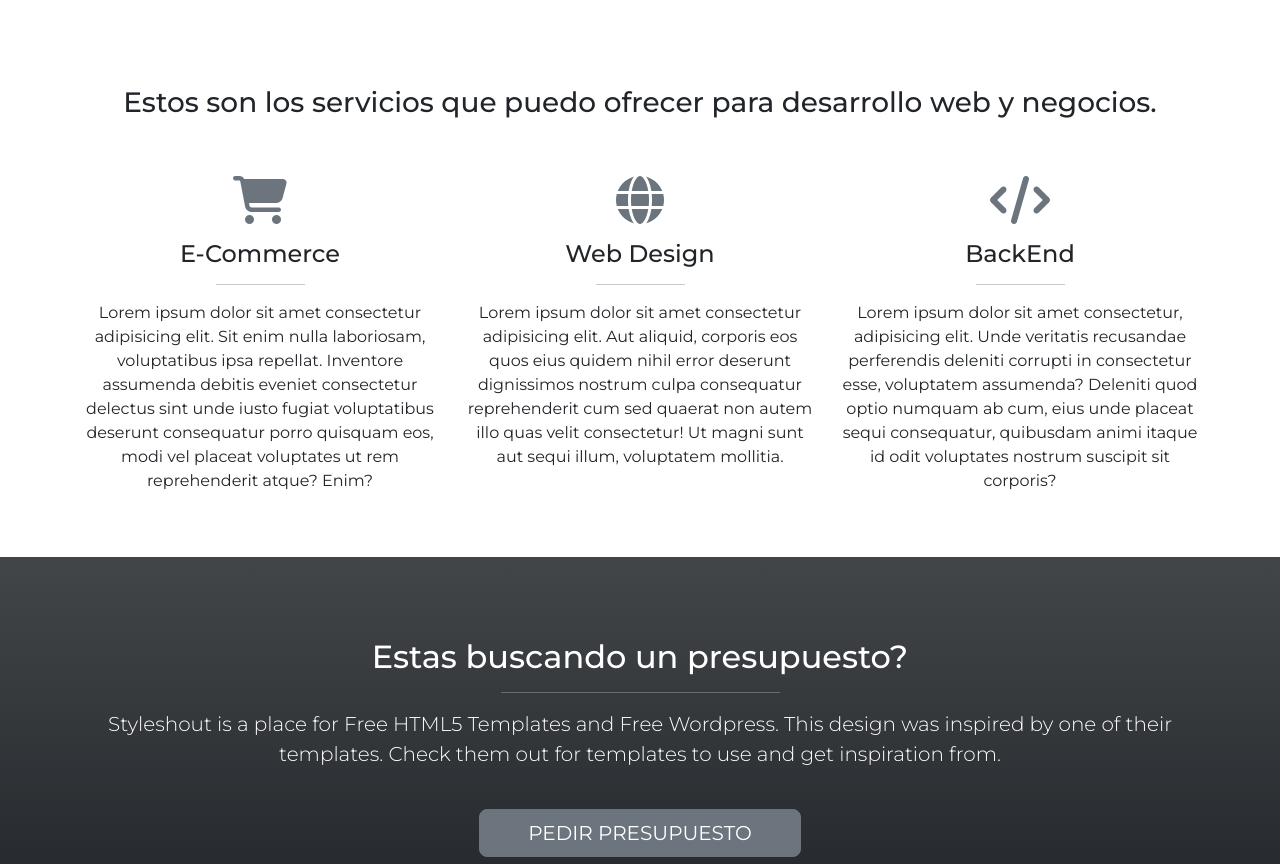
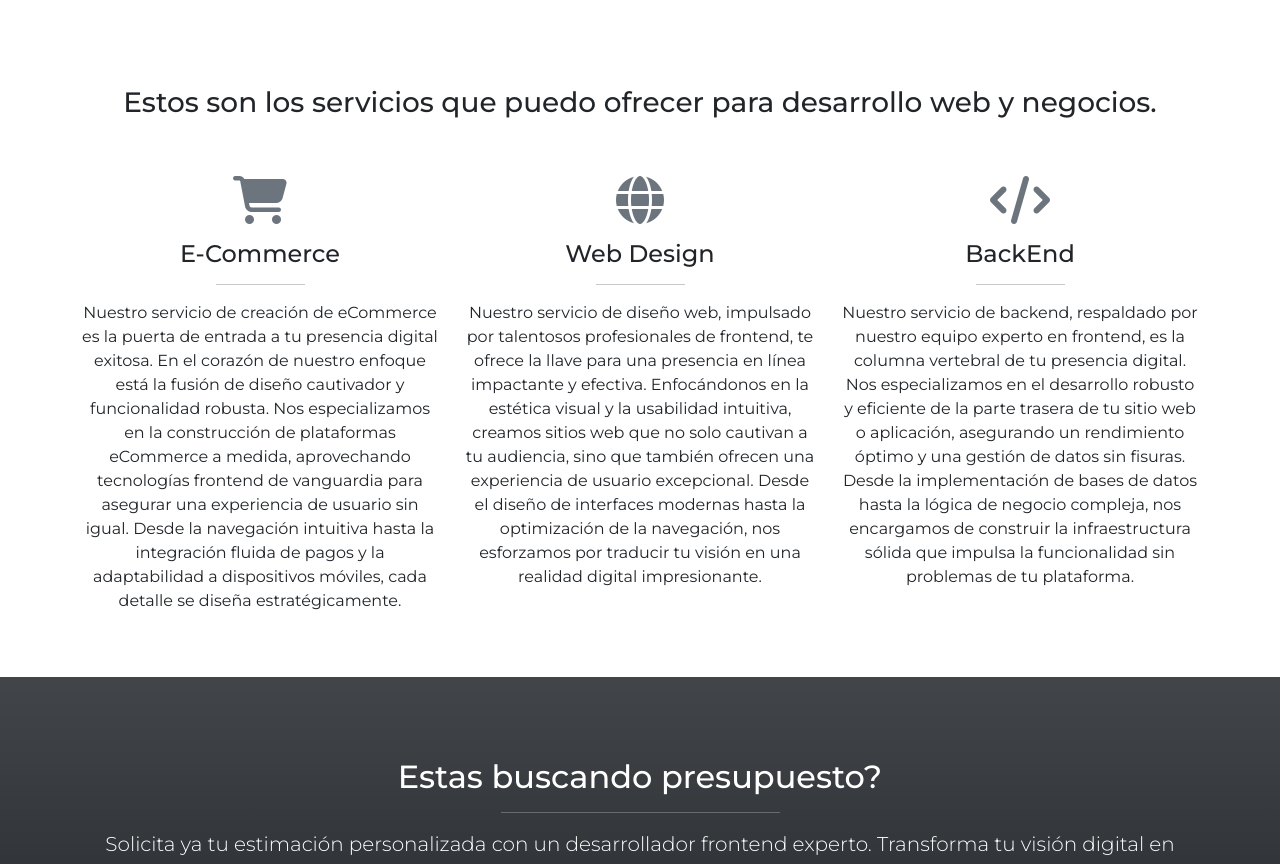
Before and after one commit to ezomoza/PreEntrega3-Zomoza, a plain HTML site: page pages/servicios.html in a window 1280 px wide. Shown: the part 78-942 px from the top of the page. Drawn offline with nearby package versions, Linux system fonts and the light colour scheme.

Commit message:
cambio de contenido de parrafos lorem / correcciones varias

```diff
--- a/css/style.css
+++ b/css/style.css
@@ -350,6 +350,10 @@ header img {
 
 /* TABLET */
 @media (max-width: 1120px) {
+  .sobremiContainer {
+    flex-direction: column;
+    text-align: center;
+  }
   #home {
     display: flex;
     text-align: center;
@@ -404,10 +408,4 @@ header img {
   .hero {
     margin-top: 100px;
   }
-
-  /* sobre mi */
-  .sobremiContainer {
-    flex-direction: column;
-    text-align: center;
-  }
 }
--- a/pages/servicios.html
+++ b/pages/servicios.html
@@ -62,19 +62,20 @@
           <i class="fas fa-shopping-cart fa-3x text-secondary mb-3"></i>
           <h4 class="fs-4">E-Commerce </h4>
           <hr class="w-25 mx-auto">
-          <p class="fs-6">Lorem ipsum dolor sit amet consectetur adipisicing elit. Sit enim nulla laboriosam, voluptatibus ipsa repellat. Inventore assumenda debitis eveniet consectetur delectus sint unde iusto fugiat voluptatibus deserunt consequatur porro quisquam eos, modi vel placeat voluptates ut rem reprehenderit atque? Enim?</p>
+          <p class="fs-6">
+            Nuestro servicio de creación de eCommerce es la puerta de entrada a tu presencia digital exitosa. En el corazón de nuestro enfoque está la fusión de diseño cautivador y funcionalidad robusta. Nos especializamos en la construcción de plataformas eCommerce a medida, aprovechando tecnologías frontend de vanguardia para asegurar una experiencia de usuario sin igual. Desde la navegación intuitiva hasta la integración fluida de pagos y la adaptabilidad a dispositivos móviles, cada detalle se diseña estratégicamente.</p>
         </div>
         <div class="text-center col-12 col-md-4">
           <i class="fas fa-globe fa-3x text-secondary mb-3"></i>
           <h4 class="fs-4">Web Design</h4>
           <hr class="w-25 mx-auto">
-          <p class="fs-6">Lorem ipsum dolor sit amet consectetur adipisicing elit. Aut aliquid, corporis eos quos eius quidem nihil error deserunt dignissimos nostrum culpa consequatur reprehenderit cum sed quaerat non autem illo quas velit consectetur! Ut magni sunt aut sequi illum, voluptatem mollitia.</p>
+          <p class="fs-6">Nuestro servicio de diseño web, impulsado por talentosos profesionales de frontend, te ofrece la llave para una presencia en línea impactante y efectiva. Enfocándonos en la estética visual y la usabilidad intuitiva, creamos sitios web que no solo cautivan a tu audiencia, sino que también ofrecen una experiencia de usuario excepcional. Desde el diseño de interfaces modernas hasta la optimización de la navegación, nos esforzamos por traducir tu visión en una realidad digital impresionante.</p>
         </div>
         <div class="text-center col-12 col-md-4">
           <i class="fas fa-code fa-3x text-secondary mb-3"></i>
           <h4 class="fs-4">BackEnd</h4>
           <hr class="w-25 mx-auto">
-          <p class="fs-6">Lorem ipsum dolor sit amet consectetur, adipisicing elit. Unde veritatis recusandae perferendis deleniti corrupti in consectetur esse, voluptatem assumenda? Deleniti quod optio numquam ab cum, eius unde placeat sequi consequatur, quibusdam animi itaque id odit voluptates nostrum suscipit sit corporis?</p>
+          <p class="fs-6">Nuestro servicio de backend, respaldado por nuestro equipo experto en frontend, es la columna vertebral de tu presencia digital. Nos especializamos en el desarrollo robusto y eficiente de la parte trasera de tu sitio web o aplicación, asegurando un rendimiento óptimo y una gestión de datos sin fisuras. Desde la implementación de bases de datos hasta la lógica de negocio compleja, nos encargamos de construir la infraestructura sólida que impulsa la funcionalidad sin problemas de tu plataforma.</p>
         </div>
       </div>
     </div>
@@ -85,10 +86,10 @@
     <div class="container">
       <div class="row">
         <div class="col-12">
-          <h2 class="mt-4">Estas buscando un presupuesto?</h2>
+          <h2 class="mt-4">Estas buscando presupuesto?</h2>
           <hr class="w-25 mx-auto">
-          <p class="lead">Styleshout is a place for Free HTML5 Templates and Free Wordpress. This design was inspired by one of their templates. Check them out for templates to use and get inspiration from.</p>
-          <button class="btn btn-secondary btn-lg text-uppercase px-5 mx-3 my-4" data-bs-toggle="modal" data-bs-target="#enroll">Pedir Presupuesto</button>
+          <p class="lead">Solicita ya tu estimación personalizada con un desarrollador frontend experto. Transforma tu visión digital en realidad con una cotización adaptada a tus necesidades y metas.</p>
+          <button class="btn btn-secondary btn-lg text-uppercase px-5 mx-3 my-4" data-bs-toggle="modal" data-bs-target="#enroll">Formulario</button>
         </div>
       </div>
     </div>
@@ -159,7 +160,7 @@
         <div class="col-md-4 col-lg-3 col-xl-3 mx-auto mt-3">
           <h5 class="text-uppercase mb-4 font-weight-bold text-secondary">Contacto</h5>
           <p><i class="fas fa-home mr-3"></i> Buenos aires, Ezeiza</p>
-          <p><i class="fas fa-envelope mr-3"></i> ema_z18@hotmail.com</p>
+          <p><i class="fas fa-envelope mr-3"></i> ezomozadev@gmail.com</p>
           <p><i class="fas fa-phone mr-3"></i> 11 9999 9999</p>
         </div>
       </div>
```
Also changed, not shown: index.html (+1 -1 lines), pages/contacto.html (+1 -1 lines), pages/proyectos.html (+1 -1 lines), pages/sobremi.html (+3 -3 lines).
